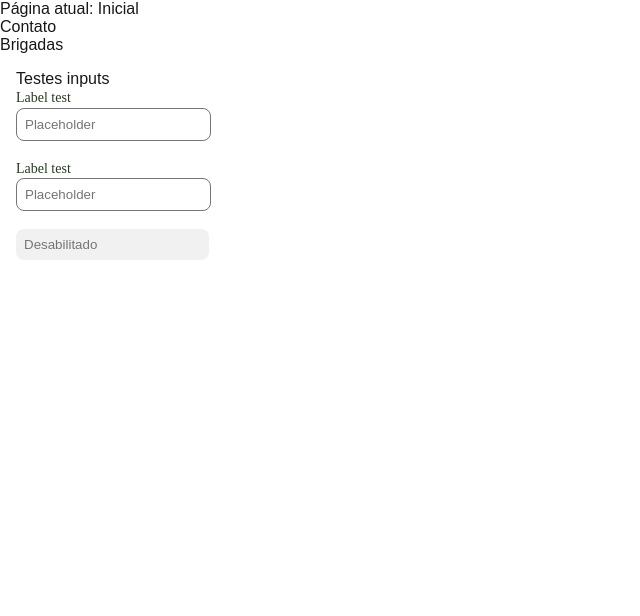
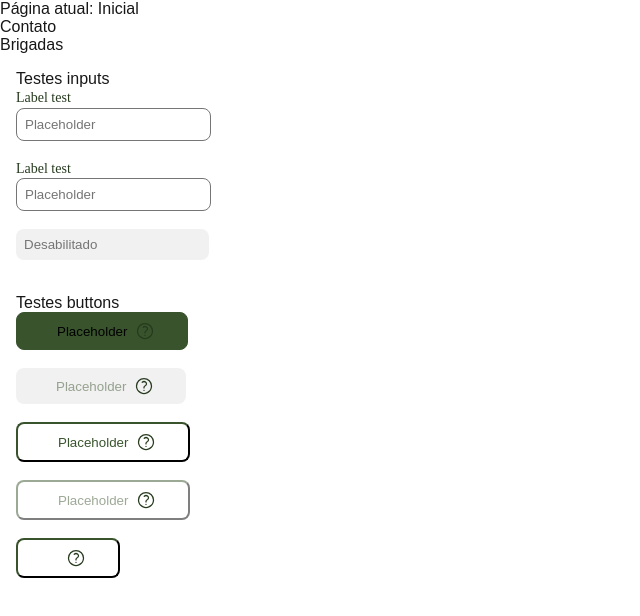
Before and after one commit to DiverIntoDev/-Front-CSR-Fire-Brigades, a Next.js app: page /home in a window 1280 px wide. Shown: the top 616 px of the page, without its empty margins (0-640 px from the left). Built offline with nearby package versions, Linux system fonts and the light colour scheme.

Commit message:
Add button

```diff
--- a/package.json
+++ b/package.json
@@ -10,6 +10,7 @@
   },
   "dependencies": {
     "next": "14.2.12",
+    "prop-types": "^15.8.1",
     "react": "^18",
     "react-dom": "^18"
   }
--- /dev/null
+++ b/src/app/components/button.js
@@ -0,0 +1,41 @@
+import PropTypes from "prop-types";
+import styles from "./button.module.css";
+import Icons from "../constants/icons";
+import Image from "next/image";
+
+export const ButtonType = {
+  emphasized: styles.emphasized,
+  standard: styles.standard
+}
+
+Button.propTypes = {
+  placeholder: PropTypes.string,
+  type: PropTypes.string,
+  disabled: PropTypes.bool,
+  icon: PropTypes.string
+};
+
+export default function Button({placeholder = "", type = ButtonType.emphasized, disabled = false, icon = null}) {
+  const getStyle = () => {
+    let activeStyle = `${styles.button} ${type}`;
+    if (disabled) {
+      return `${activeStyle} ${type === ButtonType.emphasized ? styles.disabledEmphasized : styles.disabledStandard}`;
+    }
+    return `${activeStyle}`;
+  }
+
+  return (
+    <button
+      className={getStyle()}
+      disabled={disabled}
+    >
+      <span className={styles.spaceBetween}>{placeholder}</span>
+      <Image
+        src={Icons.ajuda.value}
+        alt={Icons.ajuda.alt}
+        height={20}
+        width={20}
+      />
+    </button>
+  );
+}
--- /dev/null
+++ b/src/app/components/button.module.css
@@ -0,0 +1,42 @@
+.button {
+  display: flex;
+  align-items: center;
+  border-radius: 0.5rem;
+  padding: 0.5rem 2rem;
+}
+
+.button:hover {
+  cursor: pointer;
+}
+
+.emphasized {
+  border-radius: 0.5rem;
+  background-color: #39542D;
+  border: 0.1rem solid #39542D;
+}
+
+.standard {
+  background-color: #FFFFFF;
+  color: #39542D;
+  border-radius: 0.5rem;
+  border-color: #39542D;
+}
+
+.disabledEmphasized {
+  border-radius: 0.5rem;
+  background-color: #7575751A;
+  color: #39542D80;
+  border: 0;
+}
+
+.disabledStandard {
+  border-radius: 0.5rem;
+  background-color: #FFFFFF;
+  color: #39542D80;
+  border-color: #39542D80;
+  border: 0.5;
+}
+
+.spaceBetween {
+  margin: 0 0.5rem;
+}
--- a/src/app/components/input.module.css
+++ b/src/app/components/input.module.css
@@ -2,6 +2,7 @@
   border-radius: 0.5rem;
   border: 0.1rem solid #757575;
   padding: 0.5rem;
+  background-color: #FFFFFF;
 }
 
 .input:focus {
--- /dev/null
+++ b/src/app/constants/icons.js
@@ -0,0 +1,80 @@
+import adicionar from "../icons/adicionar.svg";
+import ajuda from "../icons/ajuda.svg"
+import check from "../icons/check.svg"
+import filtrar from "../icons/filtrar.svg"
+import globo from "../icons/globo.svg"
+import localizacao from "../icons/localização.svg"
+import mais from "../icons/mais.svg"
+import menu from "../icons/menu.svg"
+import pesquisar from "../icons/pesquisar.svg"
+import prioridade from "../icons/prioridade.svg"
+import prosseguir from "../icons/prosseguir.svg"
+import toggle1 from "../icons/Toggle-1.svg"
+import toggle from "../icons/Toggle.svg"
+import up from "../icons/up.svg"
+import voltar from "../icons/voltar.svg"
+
+const Icons = {
+  adicionar: {
+    value: adicionar,
+    alt: "Adicionar"
+  },
+  ajuda: {
+    value: ajuda,
+    alt: "Ajuda"
+  },
+  check: {
+    value: check,
+    alt: "Check"
+  },
+  filtrar: {
+    value: filtrar,
+    alt: "Filtrar"
+  },
+  globo: {
+    value: globo,
+    alt: "Globo"
+  },
+  localizacao: {
+    value: localizacao,
+    alt: "Localizacao"
+  },
+  mais: {
+    value: mais,
+    alt: "Mais"
+  },
+  menu: {
+    value: menu,
+    alt: "Menu"
+  },
+  pesquisar: {
+    value: pesquisar,
+    alt: "Pesquisar"
+  },
+  prioridade: {
+    value: prioridade,
+    alt: "Prioridade"
+  },
+  prosseguir: {
+    value: prosseguir,
+    alt: "Prosseguir"
+  },
+  toggle1: {
+    value: toggle1,
+    alt: "Toggle"
+  },
+  toggle: {
+    value: toggle,
+    alt: "Toggle"
+  },
+  up: {
+    value: up,
+    alt: "Up"
+  },
+  voltar: {
+    value: voltar,
+    alt: "Voltar"
+  }
+};
+
+export default Icons;
--- a/src/app/home/page.js
+++ b/src/app/home/page.js
@@ -1,5 +1,6 @@
 import Link from "next/link";
 import Input from "../components/input";
+import Button, { ButtonType } from "../components/button";
 
 function Home() {
     return (
@@ -28,6 +29,20 @@ function Home() {
           <Input placeholder="Desabilitado" disabled={true}/>
           <br/>
         </div>
+        <div style={{margin: "1rem"}}>
+          <text>Testes buttons</text>
+          <br/>
+          <Button placeholder="Placeholder" type={ButtonType.emphasized} disabled={false}/>
+          <br/>
+          <Button placeholder="Placeholder" type={ButtonType.emphasized} disabled={true}/>
+          <br/>
+          <Button placeholder="Placeholder" type={ButtonType.standard} disabled={false}/>
+          <br/>
+          <Button placeholder="Placeholder" type={ButtonType.standard} disabled={true}/>
+          <br/>
+          <Button type={ButtonType.standard} disabled={false}/>
+          <br/>
+        </div>
       </>
     );
   }
```
Also changed, not shown: 1 other file (tests, documents, lock files or other folders).
